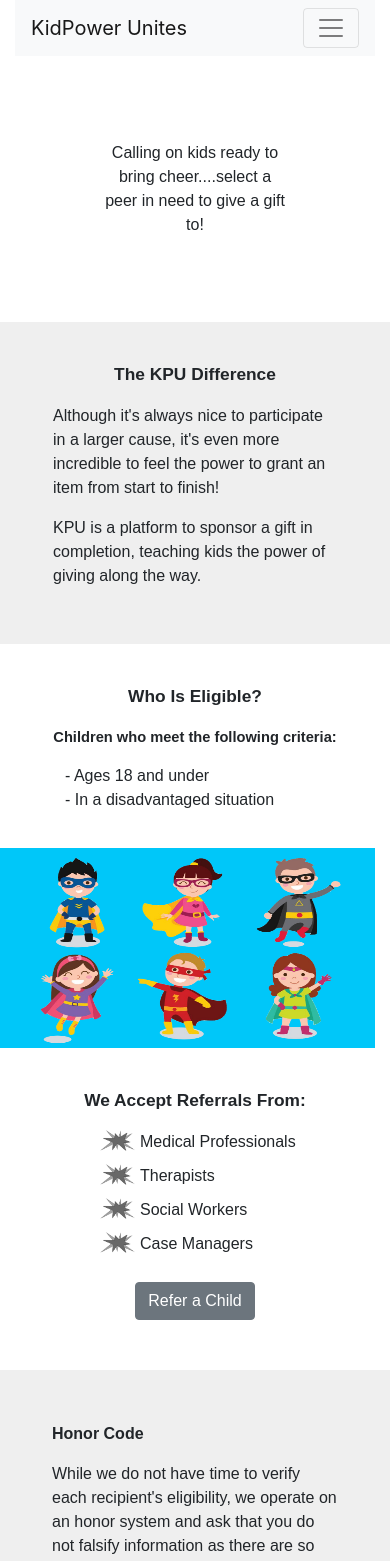
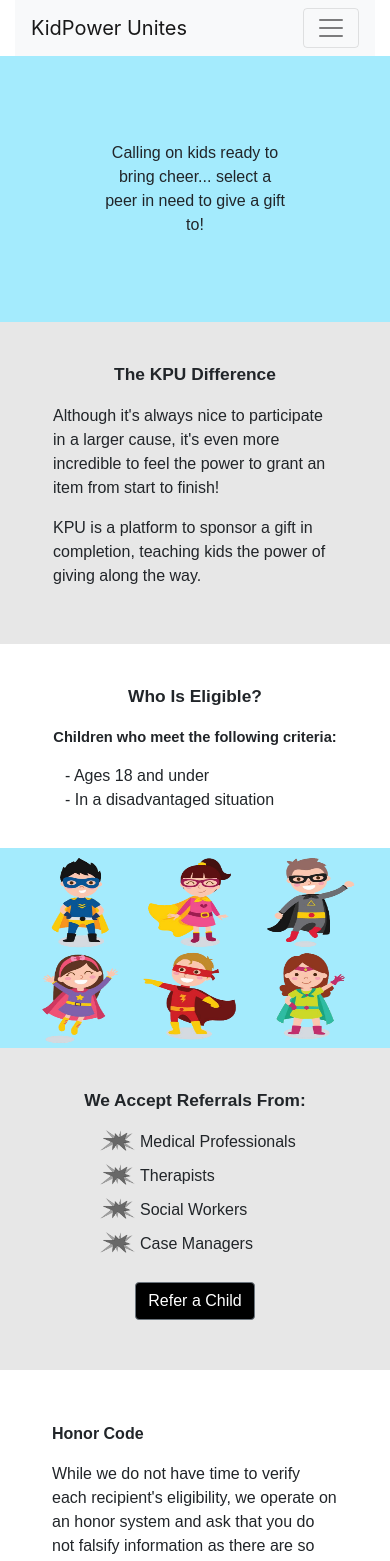
Before and after one commit to MVP-Marketplace/Kids-Power-Unite, a React (Create React App) app in the folder client/: page /referchild in a window 390 px wide. Shown: the top 1561 px of the page. Built offline with nearby package versions, Linux system fonts and the light colour scheme; no server answers.

Commit message:
inserted media query to create a responsive feature for desktop.

```diff
--- a/client/src/App.css
+++ b/client/src/App.css
@@ -37,12 +37,6 @@
   }
 }
 
-/* @media screen and (min-width: 700px) {
-  .refer-child-container {
-
-  }
-} */
-
 @import url("https://fonts.googleapis.com/css2?family=Dosis&display=swap");
 
 .refer-child-container {
@@ -52,6 +46,7 @@
 .refer-child-header {
   display: flex;
   justify-content: center;
+  background-color: rgba(0, 199, 249, 0.355);
 }
 
 .refer-child-header-text {
@@ -63,7 +58,7 @@
 
 .kpu-difference-container {
   padding: 40px 53px;
-  background: rgb(239, 239, 239);
+  background: #e7e7e7;
 }
 
 .kpu-difference {
@@ -93,13 +88,14 @@
 }
 
 .eligible-image {
-  width: 375px;
+  width: 100%;
   height: 200px;
-  background-color: rgb(0, 199, 249);
+  background-color: rgba(0, 199, 249, 0.355);
 }
 
 .referrals-from-container {
-  margin: 40px;
+  padding: 40px;
+  background: #e7e7e7;
 }
 
 .accept-referrals-from {
@@ -109,7 +105,7 @@
 
 .referrals-list {
   padding: 0;
-  margin-left: 60px;
+  padding-left: 60px;
   list-style-type: none;
   font-size: 12pt;
 }
@@ -127,7 +123,82 @@
   padding: 10px;
 }
 
+.refer-child-button {
+  color: white;
+  background: black;
+}
+
 .honor-code-container {
   padding: 52px;
-  background: rgb(239, 239, 239);
 }
+
+@media screen and (min-width: 700px) {
+  .refer-child-header-text {
+    font-size: 30pt;
+    font-weight: bold;
+    width: 55%;
+    padding: 100px;
+  }
+  .kpu-difference-container {
+    text-align: center;
+  }
+  .kpu-difference {
+    font-size: 20pt;
+  }
+  .kpu-difference-text {
+    text-align: left;
+    font-size: 14pt;
+    padding-left: 27%;
+    width: 73%;
+  }
+  .eligible-container {
+    display: flex;
+    flex-direction: row;
+    justify-content: center;
+  }
+  .eligible-text {
+    margin-top: 90px;
+    width: 50%;
+    padding-left: 18%;
+  }
+  .who-is-eligible {
+    text-align: left;
+    font-size: 20pt;
+  }
+  .eligible-children {
+    text-align: left;
+    font-size: 13pt;
+  }
+  .eligible-requirements-list {
+    text-align: left;
+    margin-left: -60px;
+    font-size: 14pt;
+  }
+  .eligible-image {
+    height: 60vh;
+    width: 50vw;
+    margin-top: -40px;
+  }
+  .accept-referrals-from {
+    font-size: 20pt;
+  }
+  .referrals-list {
+    display: flex;
+    flex-direction: row;
+    justify-content: center;
+    font-size: 14pt;
+    column-gap: 7%;
+  }
+  .refer-child-button {
+    width: 15%;
+  }
+  .honor-code {
+    font-size: 20pt;
+    text-align: center;
+  }
+  .honor-code-text {
+    font-size: 14pt;
+    width: 46%;
+    margin-left: 28%;
+  }
+}
--- a/client/src/components/ReferChild.jsx
+++ b/client/src/components/ReferChild.jsx
@@ -1,7 +1,6 @@
 import React from "react";
 import "../App.css";
 import { Button } from "react-bootstrap";
-import PowBullet from "../Images/pow-bullet.png";
 import SuperHeroKids from "../Images/superhero-kids.png";
 
 const ReferChild = () => {
@@ -9,7 +8,7 @@ const ReferChild = () => {
     <div className="refer-child-container">
       <div className="refer-child-header">
         <p className="refer-child-header-text">
-          Calling on kids ready to bring cheer....select a peer in need to give
+          Calling on kids ready to bring cheer... select a peer in need to give
           a gift to!
         </p>
       </div>
@@ -22,7 +21,7 @@ const ReferChild = () => {
           more incredible to feel the power to grant an item from start to
           finish!
         </p>
-        <p className="kpu-difference-text-two">
+        <p className="kpu-difference-text">
           KPU is a platform to sponsor a gift in completion, teaching kids the
           power of giving along the way.
         </p>
@@ -42,19 +41,21 @@ const ReferChild = () => {
             </li>
           </ul>
         </div>
-        <div className="eligible-image-container">
-          <img className="eligible-image" src={SuperHeroKids} alt="image"></img>
-        </div>
+        <img className="eligible-image" src={SuperHeroKids} alt="image"></img>
       </div>
       <div className="referrals-from-container">
         <p className="accept-referrals-from">
           <b>We Accept Referrals From:</b>
         </p>
         <ul className="referrals-list">
-          <li className="referrals-list-item">Medical Professionals</li>
-          <li className="referrals-list-item">Therapists</li>
-          <li className="referrals-list-item">Social Workers</li>
-          <li className="referrals-list-item">Case Managers</li>
+          <div className="referrals-list-one">
+            <li className="referrals-list-item">Medical Professionals</li>
+            <li className="referrals-list-item">Therapists</li>
+          </div>
+          <div className="referrals-list-two">
+            <li className="referrals-list-item">Social Workers</li>
+            <li className="referrals-list-item">Case Managers</li>
+          </div>
         </ul>
         <div className="refer-child-button-container">
           <Button className="refer-child-button" variant="secondary">
```
